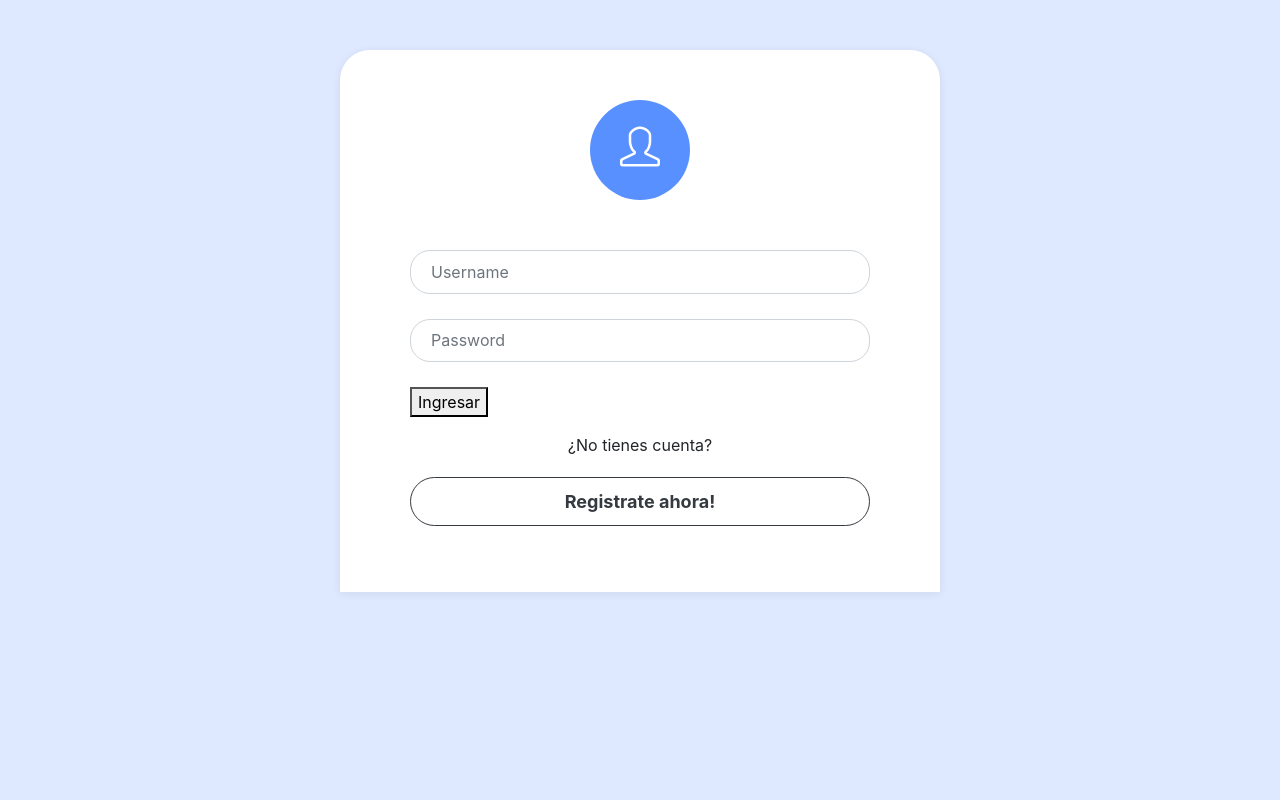
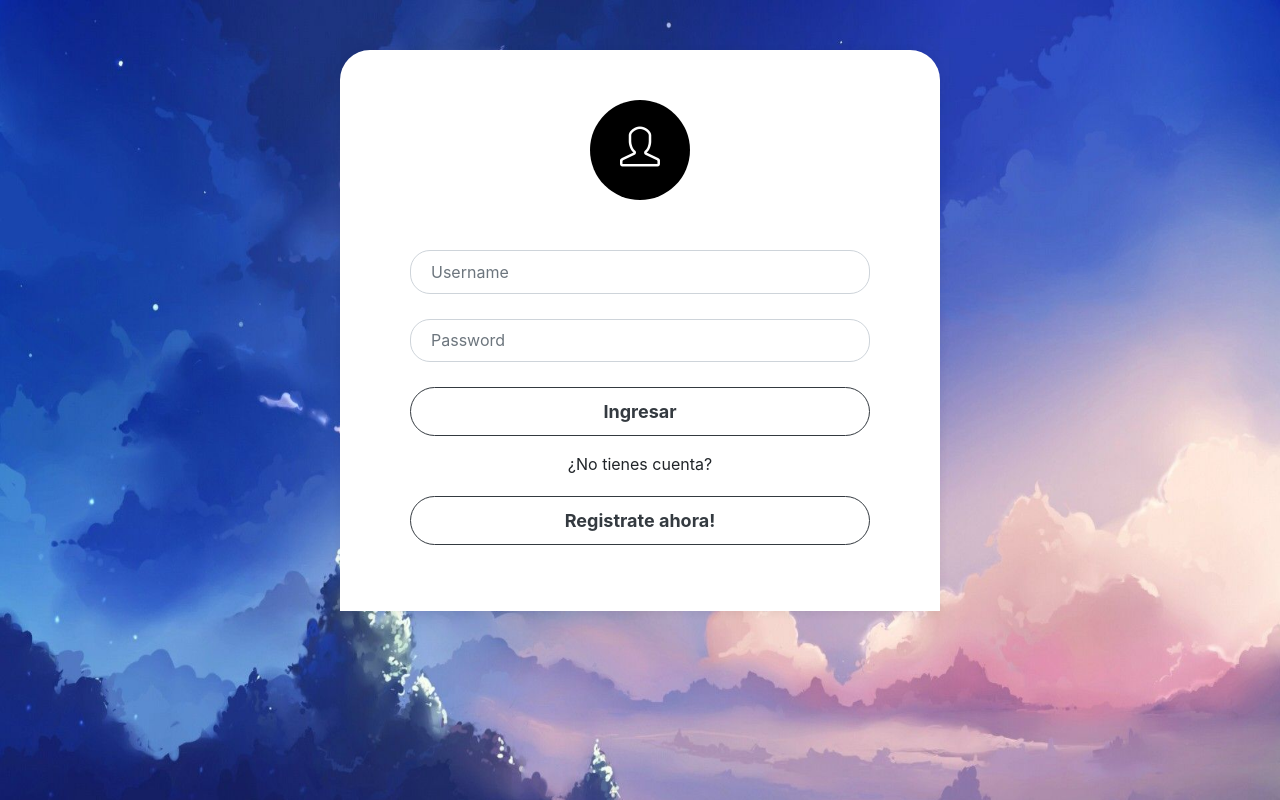
Before and after one commit to Miunmn/Kusa-Store, a Flask app: page /login in a window 1280 px wide. Run offline with Flask 2, Linux system fonts and the light colour scheme; some libraries are stand-ins or nearby versions.

Commit message:
background image

```diff
--- a/static/css/styles.css
+++ b/static/css/styles.css
@@ -1,4 +1,7 @@
 body {
+  background-repeat: no-repeat;
+  background-size: 100% 130%;
+  background-image: url(/static/images/unnamed.jpg);
   background-color: #dee9ff;
 }
 
@@ -18,7 +21,7 @@ body {
 
 .registration-form .form-icon {
   text-align: center;
-    background-color: #5891ff;
+  background-color: #000000;
   border-radius: 50%;
   font-size: 40px;
   color: white;
@@ -40,7 +43,7 @@ body {
   padding: 10px 20px;
   font-size: 18px;
   font-weight: bold;
-    background-color: #5791ff;
+  background-color: #000000;
   border: none;
   color: white;
   margin-top: 20px;
--- a/templates/login.html
+++ b/templates/login.html
@@ -1,12 +1,15 @@
 <!DOCTYPE html>
 <html lang="en">
-
   <head>
-    <meta charset="UTF-8">
-    <meta name="viewport" content="width=device-width, initial-scale=1.0">
-    <link href="https://cdnjs.cloudflare.com/ajax/libs/simple-line-icons/2.4.1/css/simple-line-icons.min.css" rel="stylesheet">
-    <link rel="stylesheet" href={{ url_for( 'static', filename='/css/bootstrap.min.css' ) }}>
-    <link rel="stylesheet" href={{ url_for( 'static', filename='/css/styles.css' ) }}>
+    <meta charset="UTF-8" />
+    <meta name="viewport" content="width=device-width, initial-scale=1.0" />
+    <link
+      href="https://cdnjs.cloudflare.com/ajax/libs/simple-line-icons/2.4.1/css/simple-line-icons.min.css"
+      rel="stylesheet"
+    />
+    <link rel="stylesheet" href={{ url_for( 'static',
+    filename='/css/bootstrap.min.css' ) }}> <link rel="stylesheet" href={{
+    url_for( 'static', filename='/css/styles.css' ) }}>
     <title>Login</title>
   </head>
 
@@ -21,19 +24,43 @@
                     <input type="text" class="form-control item" id="email" placeholder="Email">
                 </div>-->
         <div class="form-group">
-                <input type="text" class="form-control item" id="username" name="username" placeholder="Username">
+          <input
+            type="text"
+            class="form-control item"
+            id="username"
+            name="username"
+            placeholder="Username"
+          />
         </div>
         <div class="form-group">
-                <input type="password" class="form-control item" id="password" name="password" placeholder="Password">
+          <input
+            type="password"
+            class="form-control item"
+            id="password"
+            name="password"
+            placeholder="Password"
+          />
         </div>
         <div class="form-group">
           <!--<button type="button" class="btn btn-block create-account" onclick="login()">Login</button>-->
-                <button type="submit" value="Submit">Ingresar</button>
+          <button
+            class="btn btn-outline-dark btn-block register-account"
+            type="submit"
+            value="Submit"
+          >
+            Ingresar
+          </button>
         </div>
         <center>
-                ¿No tienes cuenta?<br>
+          ¿No tienes cuenta?<br />
           <div class="form-group">
-                    <button class="btn btn-outline-dark btn-block register-account" type="button" onclick="goRegister()">Registrate ahora!</button>
+            <button
+              class="btn btn-outline-dark btn-block register-account"
+              type="button"
+              onclick="location.href='/signup'"
+            >
+              Registrate ahora!
+            </button>
           </div>
         </center>
       </form>
@@ -43,5 +70,4 @@
     <script type="text/javascript" src={{ url_for( 'static', filename='/js/libs/jquery-3.3.1.js' ) }}></script>
     <script type="text/javascript" src={{ url_for( 'static', filename='/js/login.js' ) }}></script>-->
   </body>
-
 </html>
--- a/templates/register.html
+++ b/templates/register.html
@@ -31,7 +31,7 @@
                 <input type="password" class="form-control item" name="password" id="password" placeholder="Password">
             </div>
             {% endwith %}
-            <button type="submit" value="Submit">Registrar</button>
+            <button class="btn btn-outline-dark btn-block register-account" type="submit" value="Submit">Registrar</button>
         </form>
         <div class="social-media">
             <h5>Sign up with social media</h5>
--- a/templates/shop.html
+++ b/templates/shop.html
@@ -4,7 +4,7 @@
 <head>
     <meta charset="UTF-8">
     <meta name="viewport" content="width=device-width, initial-scale=1">
-    <title>Proyecto DBP</title>
+    <title>Kusa Store</title>
     <link rel='stylesheet' href={{ url_for('static', filename='css/woocommerce-layout.css' ) }} type='text/css' media='all' />
     <link rel='stylesheet' href={{ url_for('static', filename='css/woocommerce-smallscreen.css' )}} type='text/css' media='only screen and (max-width: 768px)' />
     <link rel='stylesheet' href={{ url_for('static', filename='css/woocommerce.css' )}} type='text/css' media='all' />
@@ -78,7 +78,7 @@
                 <div id="primary" class="content-area column full">
                     <main id="main" class="site-main" role="main">
                         <p class="woocommerce-result-count">
-                            Showing 1–8 of 12 results
+                            Showing results
                         </p>
                         <form class="woocommerce-ordering" method="get">
                             <select name="orderby" class="orderby">
@@ -168,6 +168,7 @@
                             </li>
                                 -->
                         </ul>
+                        <!--
                         <nav class="woocommerce-pagination">
                             <ul class="page-numbers">
                                 <li><span class="page-numbers current">1</span></li>
@@ -175,6 +176,7 @@
                                 <li><a class="next page-numbers" href="#">→</a></li>
                             </ul>
                         </nav>
+                        -->
                     </main>
                     <!-- #main -->
                 </div>
```
Also changed, not shown: static/images/unnamed.jpg (added). Lines whose indentation alone changed are shown as unchanged.
